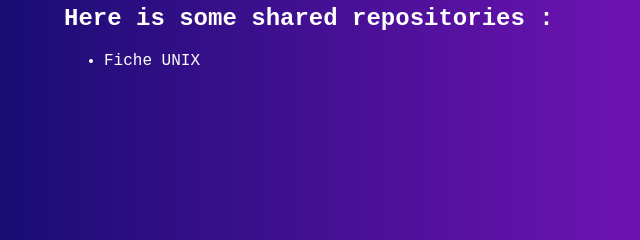
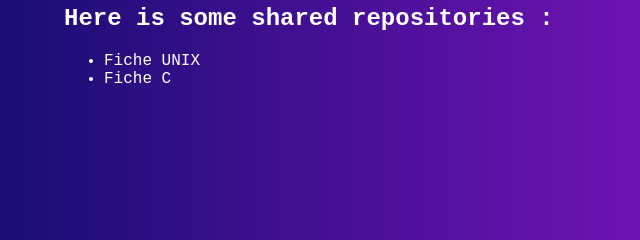
Before and after one commit to drigano/drigano.github.io, a plain HTML site: page index.html in a window 1280 px wide. Shown: the part 146-386 px from the top of the page, 0-640 px from the left. Drawn offline with Linux system fonts and the light colour scheme.

Commit message:
Update index.html

```diff
--- a/index.html
+++ b/index.html
@@ -12,6 +12,7 @@
     <h2>Here is some shared repositories :</h2>
     <ul>
       <li><a href="https://github.com/drigano/CheatSheet/blob/main/UNIX.md">Fiche UNIX</a></li>
+      <li><a href="https://github.com/drigano/CheatSheet/blob/main/C.md">Fiche C</a></li>
     </ul>
   </div>
 
```
